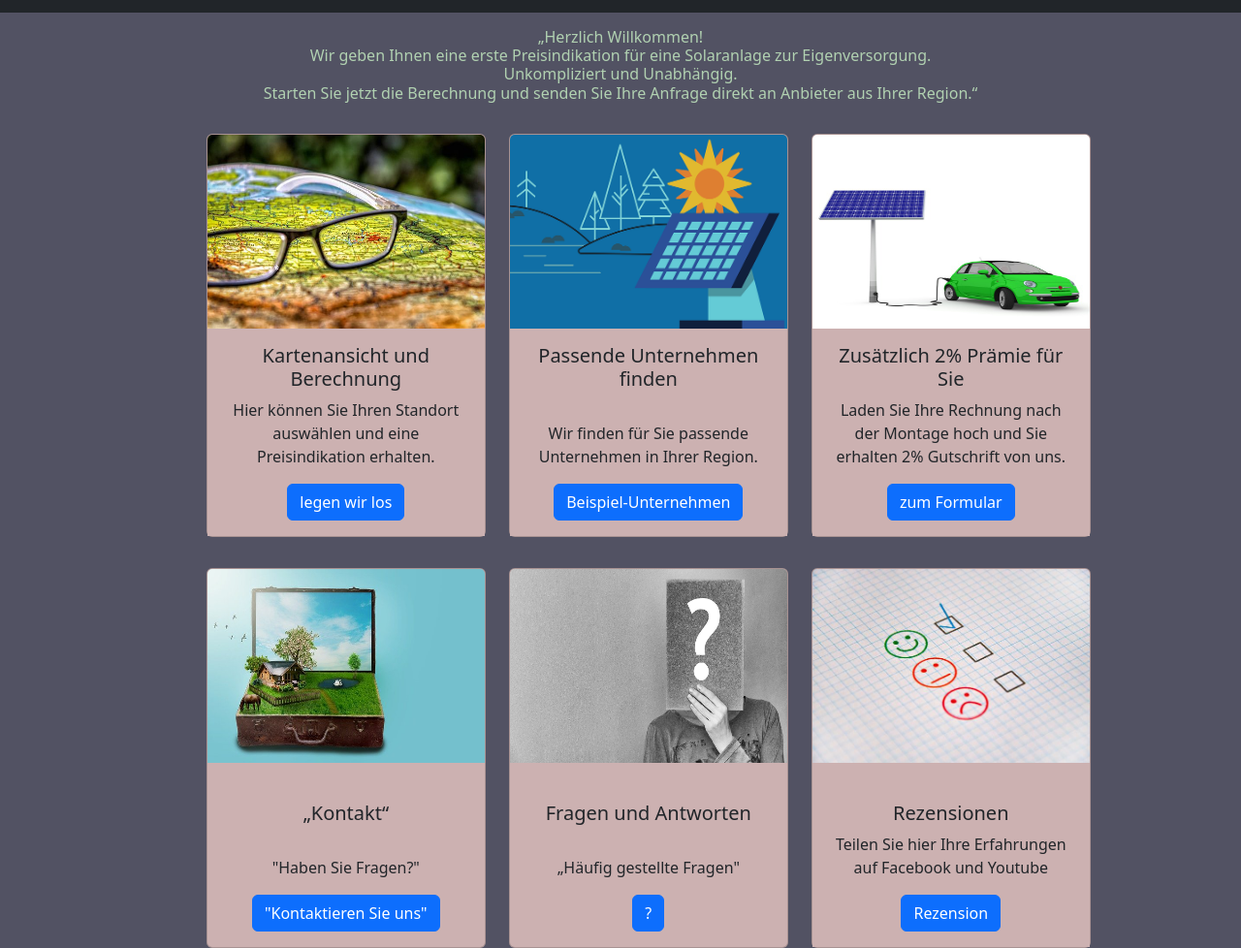
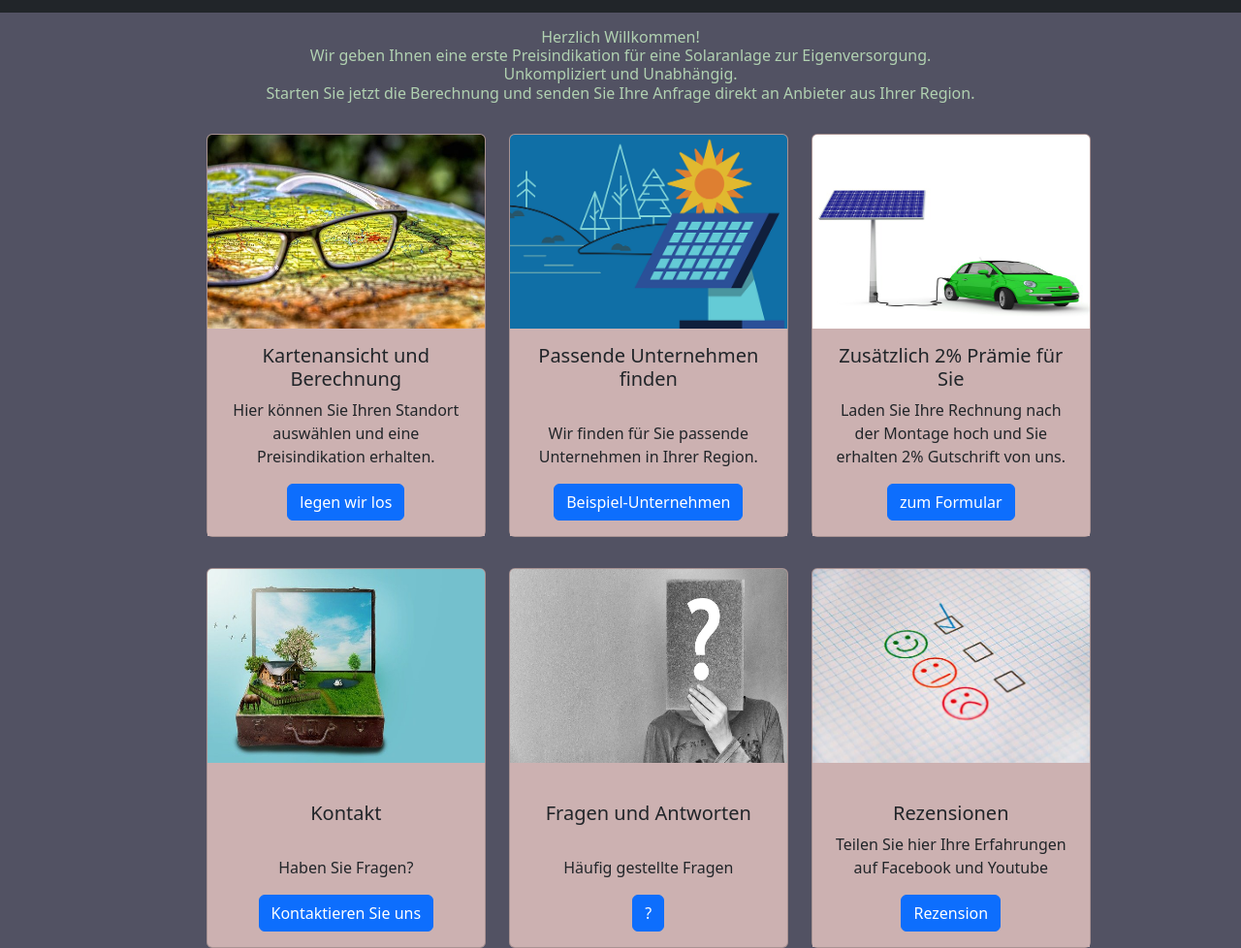
Before and after one commit to Mars4all/Solar-Calculater, a plain HTML site: page index.html in a window 1280 px wide. Shown: the part 43-1021 px from the top of the page at 97% size. Drawn offline with nearby package versions, Linux system fonts and the light colour scheme.

Commit message:
Update index.html

```diff
--- a/index.html
+++ b/index.html
@@ -59,10 +59,10 @@
   </nav>
 <!-- Einleitungstext-->
 <h6 class="textcenter mt-3">
-  „Herzlich Willkommen!<br>
+  Herzlich Willkommen!<br>
   Wir geben Ihnen eine erste Preisindikation für eine Solaranlage zur Eigenversorgung. <br>
   Unkompliziert und Unabhängig.<br>
-  Starten Sie jetzt die Berechnung und senden Sie Ihre Anfrage direkt an Anbieter aus Ihrer Region.“
+  Starten Sie jetzt die Berechnung und senden Sie Ihre Anfrage direkt an Anbieter aus Ihrer Region.
 
 
 </h6>
@@ -120,9 +120,9 @@
         <div class="card card_color" style="width: 18rem; align-items: center; left: 10%;" >
             <img src="views/Bild4.jpg" class="card-img-top" alt="...">
             <div class="card-body card_color">
-            <h5 class="card-title">  <br>„Kontakt“    <br><br></h5>
-            <p class="card-text">"Haben Sie Fragen?" <br></p>
-            <a href="#" class="btn btn-primary">"Kontaktieren Sie uns"</a>
+            <h5 class="card-title">  <br>Kontakt    <br><br></h5>
+            <p class="card-text">Haben Sie Fragen? <br></p>
+            <a href="#" class="btn btn-primary">Kontaktieren Sie uns</a>
             </div>
         </div>
     </div>
@@ -131,7 +131,7 @@
             <img src="views/Bildfragen.jpg" class="card-img-top" alt="...">
             <div class="card-body card_color">
             <h5 class="card-title"> <br>Fragen und Antworten <br></h5> <br>
-            <p class="card-text">„Häufig gestellte Fragen"</p>
+            <p class="card-text">Häufig gestellte Fragen</p>
             <a href="fragen.html" class="btn btn-primary">?</a>
             </div>
         </div>
```
